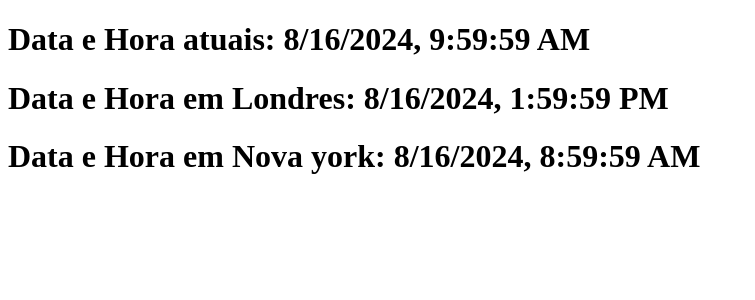
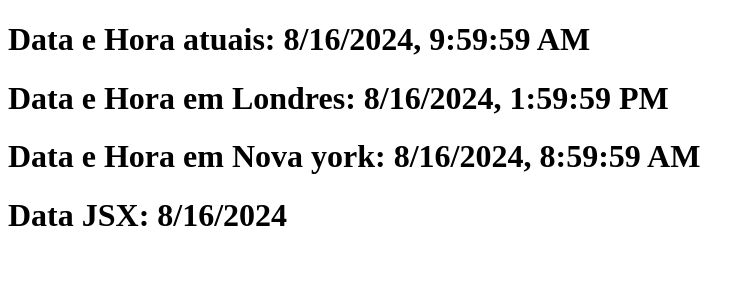
Before and after one commit to Victor200524/AulaReact01, a React (Create React App) app: page / in a window 1280 px wide. Shown: the top 300 px of the page, without its empty margins (0-755 px from the left). Built offline with nearby package versions, Linux system fonts and the light colour scheme.

Commit message:
Criei um jsx de data

```diff
--- a/src/App.js
+++ b/src/App.js
@@ -1,4 +1,5 @@
 import Data from "./meusComponentes/data";
+import DataV2 from "./meusComponentes/DataVS";
 
 function App() {
   return ( //Todo componente deve iniciar em letra maiscula -> <Data/>
@@ -6,6 +7,7 @@
       <Data texto="Data e Hora atuais: " timeZone = "-3"></Data>
       <Data texto="Data e Hora em Londres: " timeZone = "1"></Data>
       <Data texto="Data e Hora em Nova york: " timeZone = "-4"></Data>
+      <DataV2 texto="Data JSX: " timeZone={-3.00}></DataV2>
     </div>
   );
 }
--- /dev/null
+++ b/src/meusComponentes/DataVS.jsx
@@ -0,0 +1,43 @@
+import { useState, useEffect } from "react";
+
+//useEffect é um hook que permite gerenciar o ciclo de vida
+//do componente quando ele é desolvido utilizando a sintaxe JSX
+
+//SINTAXE ABAIXO:
+/*
+    useEffect( funcao(){
+        return function() <-- willUnmont
+    },[] didMount // Executa uma só vez)
+    [lista de valores observador] didUpdate para cada valor que foi atualizado
+*/
+export default function DataV2(props){
+    const [dataAtual,setDataAtual] = useState(new Date().toLocaleDateString());
+
+    function pegaDateDe(timeZone){
+        const dataAtual = new Date();
+        let timeZoneFromDB = parseInt(timeZone);
+        let diferencaTempo = timeZoneFromDB * 60 + dataAtual.getTimezoneOffset();
+        let milisegundos = parseInt(dataAtual.getTime()+ (diferencaTempo *60 * 1000));
+        const data = new Date(milisegundos);
+        return data;
+    }
+
+    //exemplo de didMount
+    useEffect(()=>{
+        setDataAtual(new Date().toLocaleDateString()); // ATUALIZA O ESTADO DA DATA ATUAL
+        return ()=>{}// RETORNA UMA FUNÇÃO -> willUnmont
+    },[])
+
+    //exemplo de didUpdate
+    useEffect(()=>{
+        setTimeout(()=>{
+            setDataAtual(pegaDateDe(props.timeZone).toLocaleDateString());
+        },1000);
+    },[dataAtual]) //<-- O que observar para executar a função a cada atualização do que está sendo observado
+
+    return(
+        <>
+            <h1>{props.texto || ""}{dataAtual}</h1>
+        </>
+    );
+}
```
